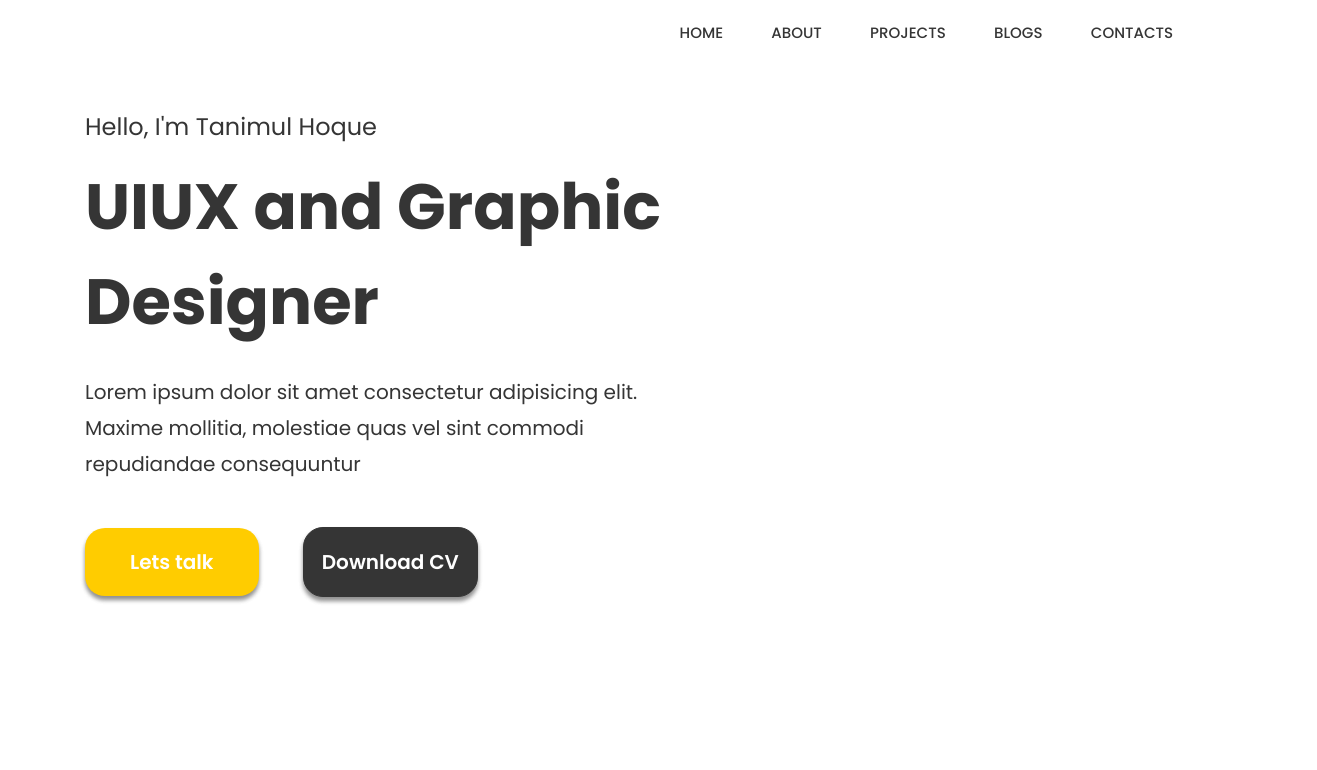
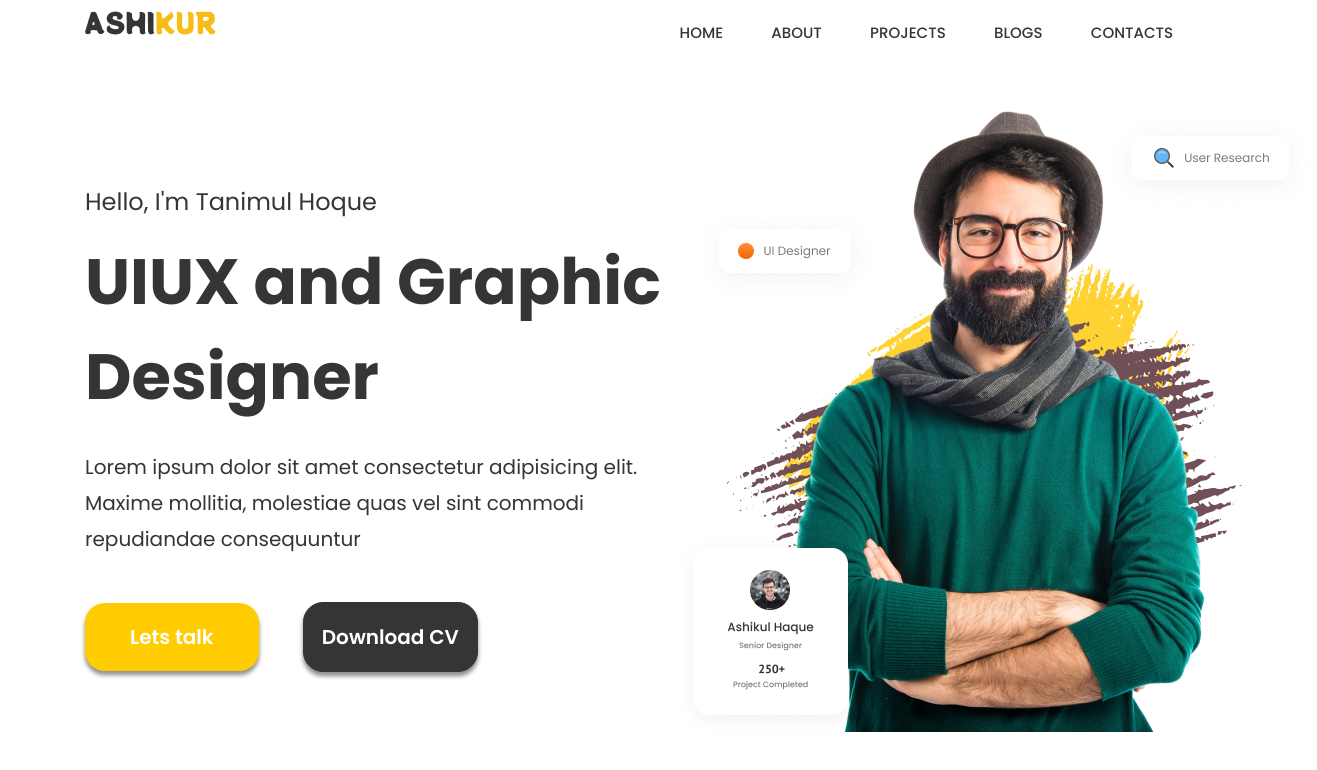
Before and after one commit to Tanim44302/git_5, a plain HTML site: page index.html in a window 1280 px wide. Shown: the whole page, 1317 px wide, since content can reach past the window. Drawn offline with Linux system fonts and the light colour scheme.

Commit message:
Update index.html

```diff
--- a/index.html
+++ b/index.html
@@ -14,7 +14,7 @@
     <div class="container">
     <div class="row align-center">
     <div class="logo">
-       <a href="#"><img src="./images/logo.png" alt=""></a>
+       <a href="#"><img src="logo.png" alt=""></a>
     </div>
     <div class="menu">
         <ul>
@@ -48,7 +48,7 @@
 
         </div>
         <div class="bannerImg">
-            <img src="./images/Group 213.png" alt="">
+            <img src="Group 213.png" alt="">
 
 
 
```
